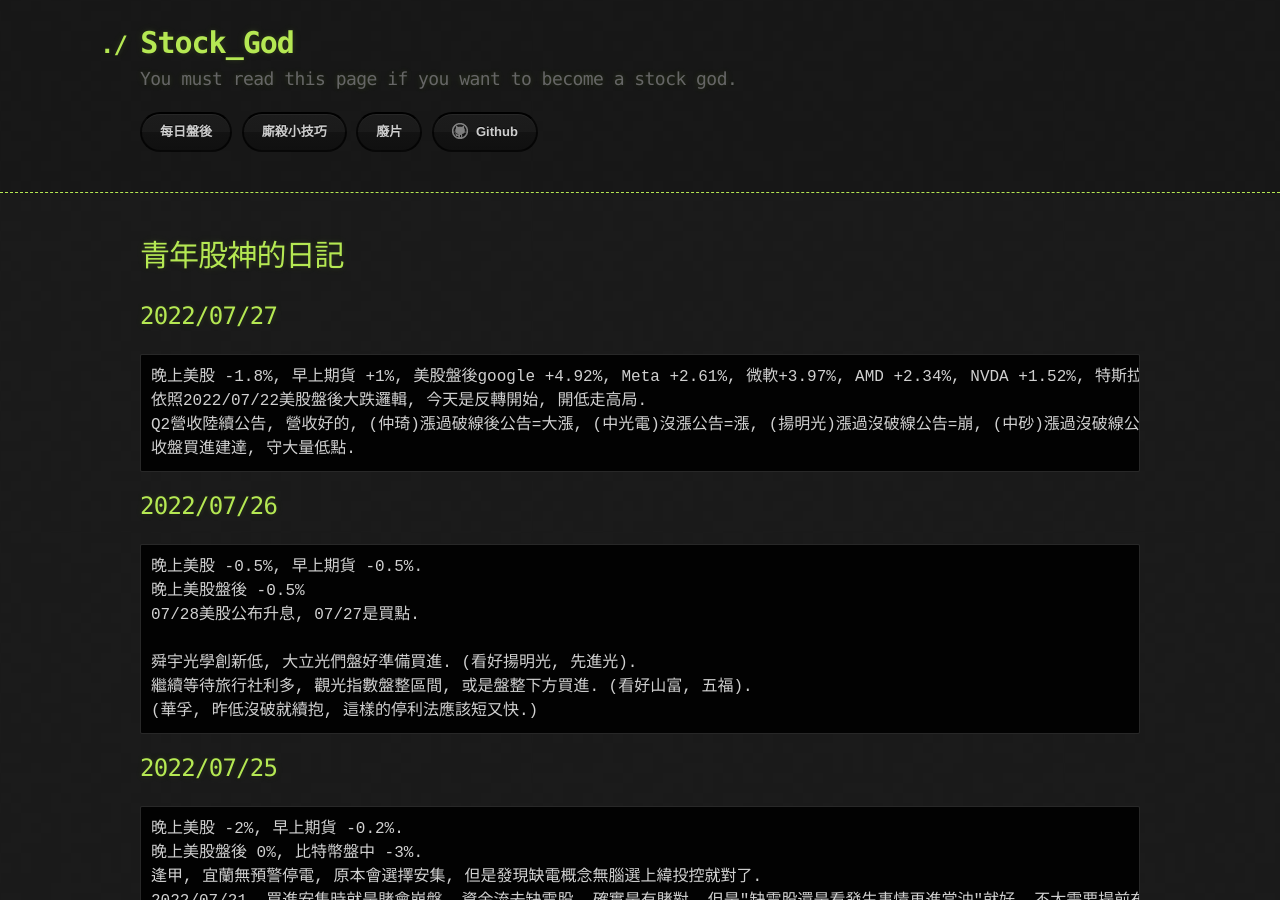
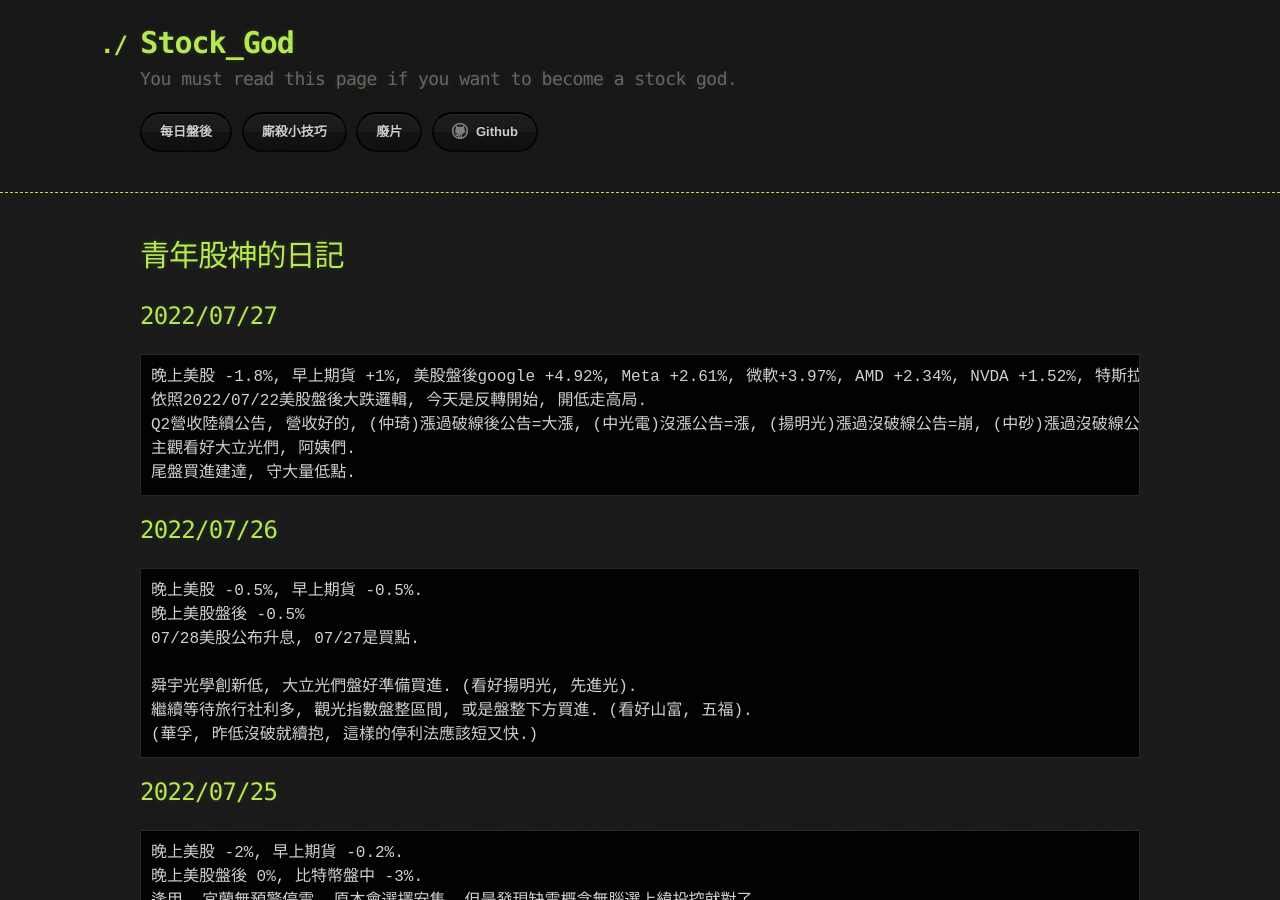
Before and after one commit to lepg5487/Stock_God, a Jekyll site: the page built from index.md, in a window 1280 px wide and 900 px high. Built offline with Jekyll 4.4.1, drawn with Linux system fonts in a browser that asks for light colours; our own code applies the rules of GitHub Pages for plain Markdown files.

Commit message:
Update index.md

````diff
--- a/index.md
+++ b/index.md
@@ -8,7 +8,8 @@ layout: testlayouts
 晚上美股 -1.8%, 早上期貨 +1%, 美股盤後google +4.92%, Meta +2.61%, 微軟+3.97%, AMD +2.34%, NVDA +1.52%, 特斯拉 +1.32%.
 依照2022/07/22美股盤後大跌邏輯, 今天是反轉開始, 開低走高局.
 Q2營收陸續公告, 營收好的, (仲琦)漲過破線後公告=大漲, (中光電)沒漲公告=漲, (揚明光)漲過沒破線公告=崩, (中砂)漲過沒破線公告=崩.
-收盤買進建達, 守大量低點.
+主觀看好大立光們, 阿姨們.
+尾盤買進建達, 守大量低點.
 ```
 
 ## 2022/07/26
````
